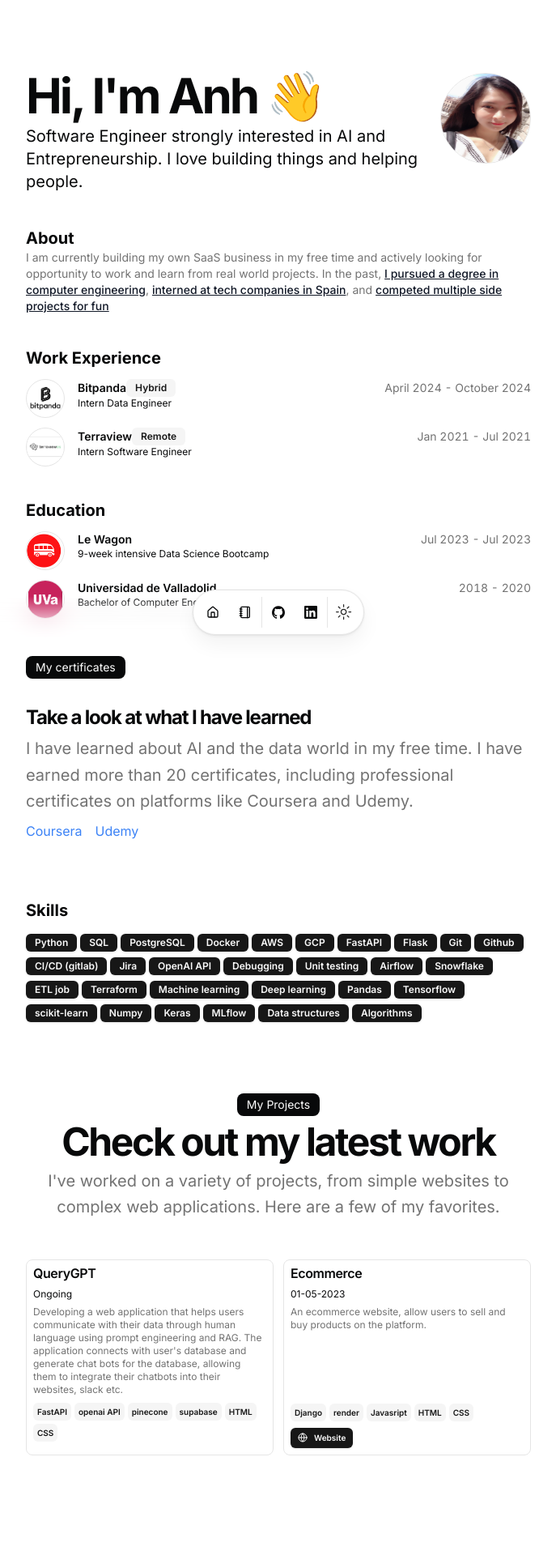
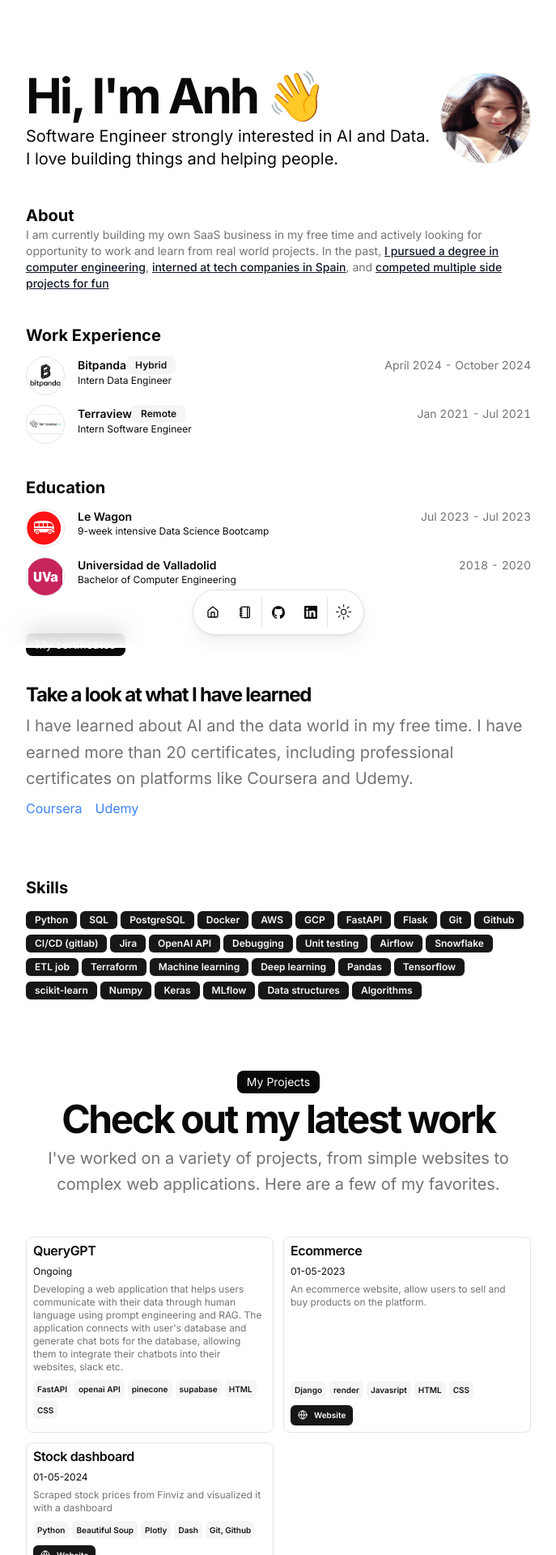
Before and after one commit to thatchloe/portfolio_web, a Next.js app: page / in a window 1280 px wide. Shown: the top 1920 px of the page at 81% size, without its empty margins (296-983 px from the left). Built offline with nearby package versions, Linux system fonts and the light colour scheme.

Commit message:
added projects

```diff
--- a/src/data/resume.tsx
+++ b/src/data/resume.tsx
@@ -8,7 +8,7 @@
   location: "Barcelona, Spain",
   locationLink: "https://www.google.com/maps/place/barcelona",
   description:
-    "Software Engineer strongly interested in AI and Entrepreneurship. I love building things and helping people.",
+    "Software Engineer strongly interested in AI and Data. I love building things and helping people.",
   summary:
     "I am currently building my own SaaS business in my free time and actively looking for opportunity to work and learn from real world projects. In the past, [I pursued a degree in computer engineering](/#education), [interned at tech companies in Spain](#work), and [competed multiple side projects for fun](#projects)",
   avatarUrl: "/me.png",
@@ -134,7 +134,31 @@
       ],
       image: "",
       video: "",
-    }
+    },
+    {
+      title: "Stock dashboard",
+       href: "https://github.com/thatchloe/stock_dashboard",
+       dates: "01-05-2024",
+       active: true,
+       description:
+         "Scraped stock prices from Finviz and visualized it with a dashboard",
+       technologies: [
+         "Python",
+         "Beautiful Soup",
+         "Plotly",
+         "Dash",
+         "Git, Github"
+       ],
+       links: [
+         {
+           type: "Website",
+           href: "https://github.com/thatchloe/stock_dashboard",
+           icon: <Icons.globe className="size-3" />,
+         },
+       ],
+       image: "",
+       video: "",
+     }
   ],
   education: [
     {
```
